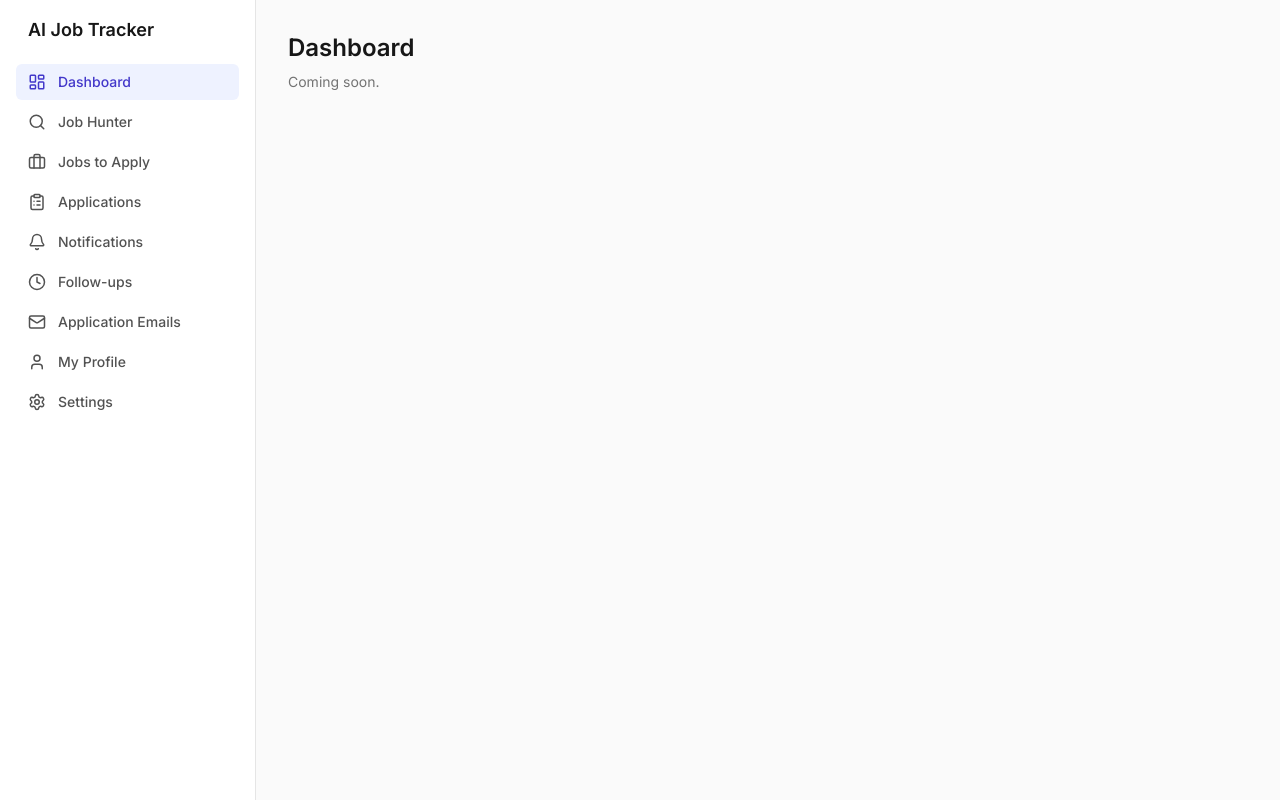
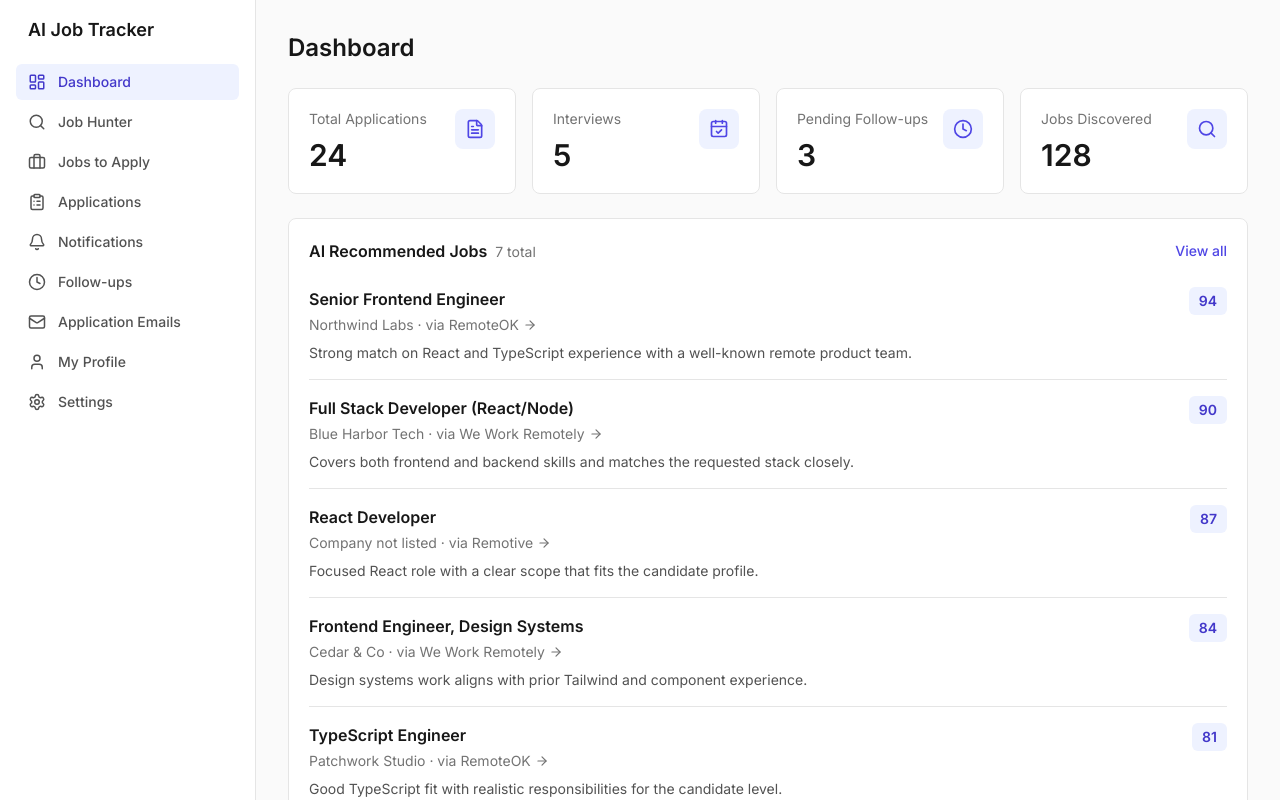
Before and after one commit to marvsmarfil80-ux/ai-job-tracker, a React (Vite) app in the folder frontend/: page /dashboard in a window 1280 px wide. Built offline with nearby package versions, Linux system fonts and the light colour scheme.

Commit message:
Add dashboard static UI with sample data

```diff
--- /dev/null
+++ b/frontend/src/components/RecommendedJobRow.tsx
@@ -0,0 +1,26 @@
+import { ArrowRight } from 'lucide-react'
+import type { JobOut } from '../types'
+import { sourceLabel } from '../lib/sources'
+
+export default function RecommendedJobRow({ job }: { job: JobOut }) {
+  return (
+    <div className="flex items-start justify-between gap-4 py-4">
+      <div className="min-w-0 flex-1">
+        <p className="font-semibold text-neutral-900">{job.title}</p>
+        <p className="mt-1 text-sm text-neutral-500">
+          {job.company ?? 'Company not listed'}
+          <span className="whitespace-nowrap">
+            {' '}· via {sourceLabel(job.source)}{' '}
+            <ArrowRight size={14} className="inline-block align-[-2px]" />
+          </span>
+        </p>
+        {job.reason && (
+          <p className="mt-2 line-clamp-2 text-sm text-neutral-600">{job.reason}</p>
+        )}
+      </div>
+      <span className="shrink-0 rounded-md bg-accent-50 px-2.5 py-1 text-sm font-semibold text-accent-700">
+        {job.score ?? '-'}
+      </span>
+    </div>
+  )
+}
--- /dev/null
+++ b/frontend/src/components/StatCard.tsx
@@ -0,0 +1,25 @@
+import type { ComponentType } from 'react'
+
+type IconComponent = ComponentType<{ size?: number | string; className?: string }>
+
+type StatCardProps = {
+  label: string
+  value: number
+  icon: IconComponent
+}
+
+export default function StatCard({ label, value, icon: Icon }: StatCardProps) {
+  return (
+    <div className="rounded-lg border border-neutral-200 bg-white p-5">
+      <div className="flex items-start justify-between">
+        <div>
+          <p className="text-sm text-neutral-500">{label}</p>
+          <p className="mt-2 text-3xl font-semibold text-neutral-900">{value}</p>
+        </div>
+        <span className="flex h-10 w-10 items-center justify-center rounded-lg bg-accent-50 text-accent-600">
+          <Icon size={20} />
+        </span>
+      </div>
+    </div>
+  )
+}
--- /dev/null
+++ b/frontend/src/data/dashboardSample.ts
@@ -0,0 +1,127 @@
+import type { DashboardSummary, JobOut } from '../types'
+
+export const sampleSummary: DashboardSummary = {
+  total_applications: 24,
+  interviews: 5,
+  pending_follow_ups: 3,
+  jobs_discovered: 128,
+  recommended_jobs: 7,
+}
+
+export const sampleRecommended: JobOut[] = [
+  {
+    id: 1,
+    source: 'remoteok',
+    title: 'Senior Frontend Engineer',
+    company: 'Northwind Labs',
+    url: 'https://remoteok.com/remote-jobs/senior-frontend-engineer-northwind-labs',
+    url_normalized: 'https://remoteok.com/remote-jobs/senior-frontend-engineer-northwind-labs',
+    description: 'Build and maintain the design system and customer-facing web app.',
+    location: 'Remote',
+    work_mode: 'remote',
+    published: '2026-11-14T09:00:00Z',
+    priority: 3,
+    pipeline_status: 'scored',
+    filter_reason: null,
+    opened_at: null,
+    dismissed_at: null,
+    created_at: '2026-11-15T02:12:00Z',
+    score: 94,
+    verdict: 'apply',
+    reason: 'Strong match on React and TypeScript experience with a well-known remote product team.',
+    red_flags: null,
+    application_id: null,
+  },
+  {
+    id: 2,
+    source: 'weworkremotely',
+    title: 'Full Stack Developer (React/Node)',
+    company: 'Blue Harbor Tech',
+    url: 'https://weworkremotely.com/remote-jobs/blue-harbor-tech-full-stack-developer',
+    url_normalized: 'https://weworkremotely.com/remote-jobs/blue-harbor-tech-full-stack-developer',
+    description: 'Own features across a React frontend and a Node API.',
+    location: 'Remote (Worldwide)',
+    work_mode: 'remote',
+    published: '2026-11-13T12:30:00Z',
+    priority: 3,
+    pipeline_status: 'scored',
+    filter_reason: null,
+    opened_at: null,
+    dismissed_at: null,
+    created_at: '2026-11-15T02:12:00Z',
+    score: 90,
+    verdict: 'apply',
+    reason: 'Covers both frontend and backend skills and matches the requested stack closely.',
+    red_flags: null,
+    application_id: null,
+  },
+  {
+    id: 3,
+    source: 'remotive',
+    title: 'React Developer',
+    company: null,
+    url: 'https://remotive.com/remote-jobs/software-dev/react-developer-1712345',
+    url_normalized: 'https://remotive.com/remote-jobs/software-dev/react-developer-1712345',
+    description: 'Led by a small product team shipping a SaaS dashboard.',
+    location: 'Remote',
+    work_mode: 'remote',
+    published: '2026-11-12T08:15:00Z',
+    priority: 2,
+    pipeline_status: 'scored',
+    filter_reason: null,
+    opened_at: null,
+    dismissed_at: null,
+    created_at: '2026-11-15T02:12:00Z',
+    score: 87,
+    verdict: 'apply',
+    reason: 'Focused React role with a clear scope that fits the candidate profile.',
+    red_flags: null,
+    application_id: null,
+  },
+  {
+    id: 4,
+    source: 'weworkremotely',
+    title: 'Frontend Engineer, Design Systems',
+    company: 'Cedar & Co',
+    url: 'https://weworkremotely.com/remote-jobs/cedar-and-co-frontend-engineer-design-systems',
+    url_normalized: 'https://weworkremotely.com/remote-jobs/cedar-and-co-frontend-engineer-design-systems',
+    description: 'Maintain a shared component library used across multiple products.',
+    location: 'Remote (US/EU)',
+    work_mode: 'remote',
+    published: '2026-11-11T16:45:00Z',
+    priority: 2,
+    pipeline_status: 'scored',
+    filter_reason: null,
+    opened_at: null,
+    dismissed_at: null,
+    created_at: '2026-11-15T02:12:00Z',
+    score: 84,
+    verdict: 'apply',
+    reason: 'Design systems work aligns with prior Tailwind and component experience.',
+    red_flags: null,
+    application_id: null,
+  },
+  {
+    id: 5,
+    source: 'remoteok',
+    title: 'TypeScript Engineer',
+    company: 'Patchwork Studio',
+    url: 'https://remoteok.com/remote-jobs/typescript-engineer-patchwork-studio',
+    url_normalized: 'https://remoteok.com/remote-jobs/typescript-engineer-patchwork-studio',
+    description: 'Build internal tools and dashboards in TypeScript and React.',
+    location: 'Remote',
+    work_mode: 'remote',
+    published: '2026-11-10T10:20:00Z',
+    priority: 2,
+    pipeline_status: 'scored',
+    filter_reason: null,
+    opened_at: null,
+    dismissed_at: null,
+    created_at: '2026-11-15T02:12:00Z',
+    score: 81,
+    verdict: 'apply',
+    reason: 'Good TypeScript fit with realistic responsibilities for the candidate level.',
+    red_flags: null,
+    application_id: null,
+  },
+]
--- /dev/null
+++ b/frontend/src/lib/sources.ts
@@ -0,0 +1,9 @@
+const labels: Record<string, string> = {
+  weworkremotely: 'We Work Remotely',
+  remoteok: 'RemoteOK',
+  remotive: 'Remotive',
+}
+
+export function sourceLabel(source: string): string {
+  return labels[source] ?? source
+}
--- a/frontend/src/pages/Dashboard.tsx
+++ b/frontend/src/pages/Dashboard.tsx
@@ -1,5 +1,55 @@
-import PlaceholderPage from '../components/PlaceholderPage'
+import { CalendarCheck, Clock, FileText, Search } from 'lucide-react'
+import { Link } from 'react-router-dom'
+import StatCard from '../components/StatCard'
+import RecommendedJobRow from '../components/RecommendedJobRow'
+import { sampleRecommended, sampleSummary } from '../data/dashboardSample'
 
 export default function Dashboard() {
-  return <PlaceholderPage title="Dashboard" />
+  return (
+    <div>
+      <h1 className="text-2xl font-semibold text-neutral-900">Dashboard</h1>
+
+      <div className="mt-6 grid grid-cols-4 gap-4">
+        <StatCard
+          label="Total Applications"
+          value={sampleSummary.total_applications}
+          icon={FileText}
+        />
+        <StatCard label="Interviews" value={sampleSummary.interviews} icon={CalendarCheck} />
+        <StatCard
+          label="Pending Follow-ups"
+          value={sampleSummary.pending_follow_ups}
+          icon={Clock}
+        />
+        <StatCard
+          label="Jobs Discovered"
+          value={sampleSummary.jobs_discovered}
+          icon={Search}
+        />
+      </div>
+
+      <div className="mt-6 rounded-lg border border-neutral-200 bg-white p-5">
+        <div className="flex items-center justify-between">
+          <div className="flex items-baseline gap-2">
+            <h2 className="font-semibold text-neutral-900">AI Recommended Jobs</h2>
+            <span className="text-sm text-neutral-500">
+              {sampleSummary.recommended_jobs} total
+            </span>
+          </div>
+          <Link
+            to="/jobs"
+            className="text-sm font-medium text-accent-600 hover:text-accent-700"
+          >
+            View all
+          </Link>
+        </div>
+
+        <div className="mt-2 divide-y divide-neutral-200">
+          {sampleRecommended.map((job) => (
+            <RecommendedJobRow key={job.id} job={job} />
+          ))}
+        </div>
+      </div>
+    </div>
+  )
 }
```
Also changed, not shown: frontend/src/types.ts (+39 -0 lines).
